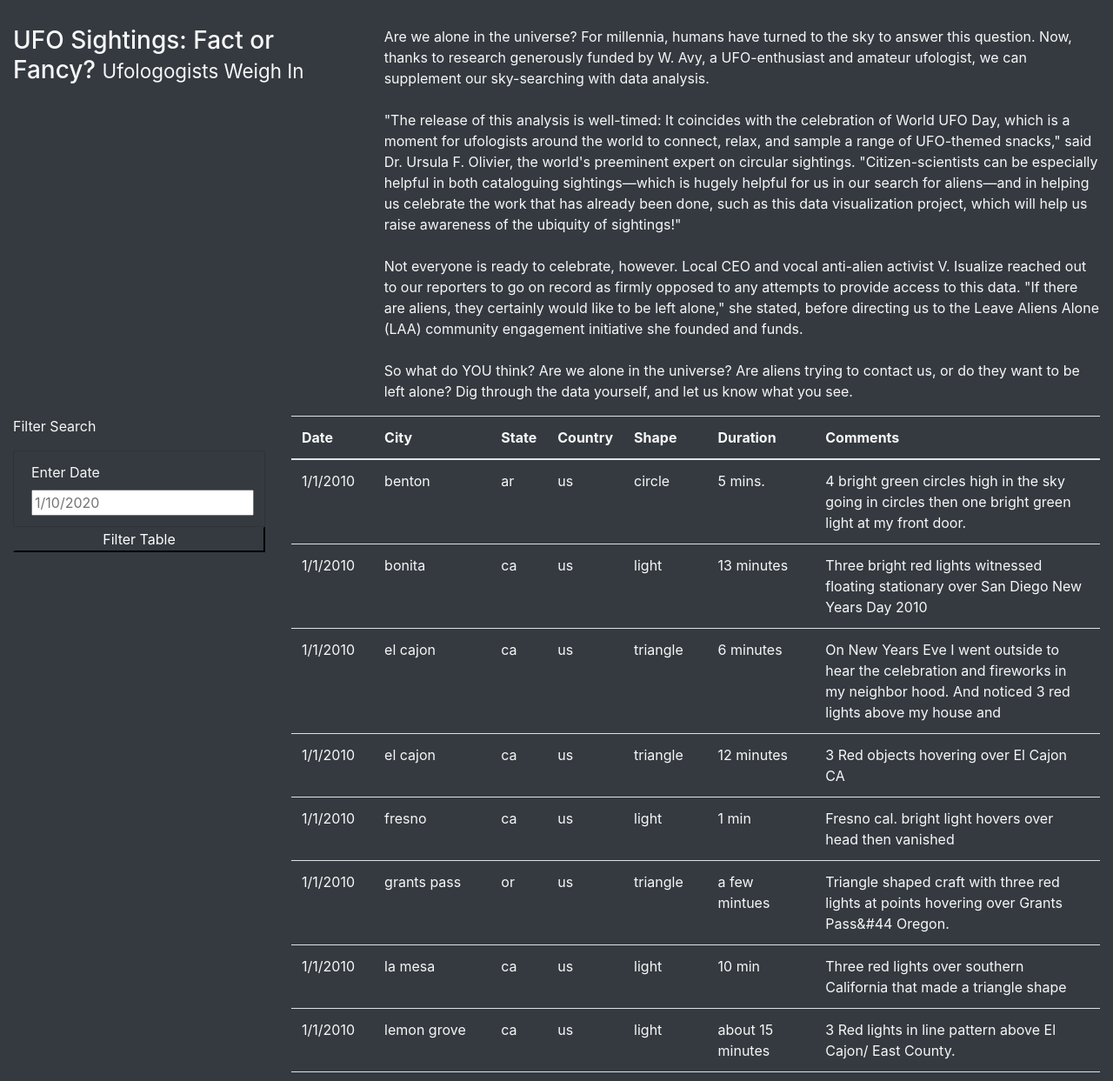
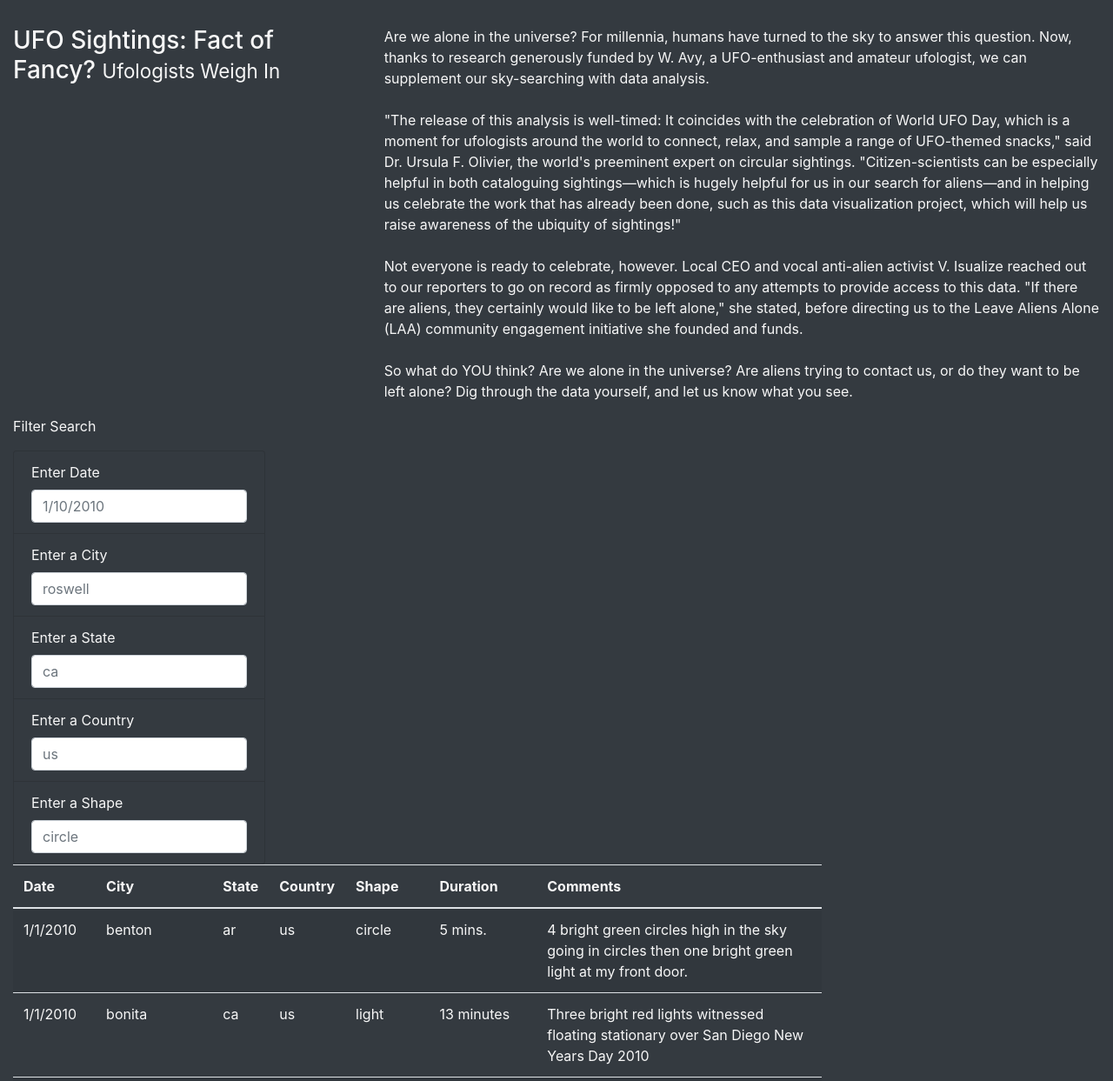
Before and after one commit to DylanSteinhauer/UFOs, a plain HTML site: page index.html in a window 1280 px wide. Shown: the part 261-1504 px from the top of the page at 87% size. Drawn offline with nearby package versions, Linux system fonts and the light colour scheme.

Commit message:
Add files via upload

```diff
--- a/index.html
+++ b/index.html
@@ -4,7 +4,7 @@
     <meta charset="UTF-8">
     <meta http-equiv="X-UA-Compatible" content="IE=edge">
     <meta name="viewport" content="width=device-width, initial-scale=1.0">
-    <title>"UFO Finder"</title>
+    <title>UFO Finder</title>
     <link
       rel="stylesheet"
       href="https://maxcdn.bootstrapcdn.com/bootstrap/4.0.0/css/bootstrap.min.css"
@@ -12,66 +12,70 @@
       crossorigin="anonymous"
     />
     <link rel="stylesheet" href="static/css/style.css">
-    <!-- links index.html to the style.css file -->
-
 </head>
 <body class="bg-dark">
     <div class="wrapper">
-    <!-- "wrapper" helps group the elements and specifies the styling in the stylesheet -->
         <nav class="navbar navbar-dark bg-dark navbar-expand-lg">
-        <!-- creates a navigation bar that can collapse or resize according to the screen size -->
             <a class="navbar-brand" href="index.html">UFO Sightings</a>
-            <!-- resets the webpage after a filter has been applied to the table -->
         </nav>
     </div>
-
     <div class="jumbotron">
-        <h1 class="display-4">The Truth Is Out There</h1>
+        <h1 class="display-4">The Truth is Out There</h1>
     </div>
-
     <div class="container-fluid">
         <div class="row">
           <div class="col-md-4">
-                <h3>UFO Sightings: Fact or Fancy? <small>Ufologogists Weigh In</small></h3>
+            <h3>UFO Sightings: Fact of Fancy? <small>Ufologists Weigh In</small></h3>
           </div>
           <div class="col-md-8">
             <p>
               Are we alone in the universe? For millennia, humans have turned to the sky to answer this question. Now, thanks to research generously funded by W. Avy, a UFO-enthusiast and amateur ufologist, we can supplement our sky-searching with data analysis.<br><br>"The release of this analysis is well-timed: It coincides with the celebration of World UFO Day, which is a moment for ufologists around the world to connect, relax, and sample a range of UFO-themed snacks," said Dr. Ursula F. Olivier, the world's preeminent expert on circular sightings. "Citizen-scientists can be especially helpful in both cataloguing sightings—which is hugely helpful for us in our search for aliens—and in helping us celebrate the work that has already been done, such as this data visualization project, which will help us raise awareness of the ubiquity of sightings!"<br><br>Not everyone is ready to celebrate, however. Local CEO and vocal anti-alien activist V. Isualize reached out to our reporters to go on record as firmly opposed to any attempts to provide access to this data. "If there are aliens, they certainly would like to be left alone," she stated, before directing us to the Leave Aliens Alone (LAA) community engagement initiative she founded and funds.<br><br>So what do YOU think? Are we alone in the universe? Are aliens trying to contact us, or do they want to be left alone? Dig through the data yourself, and let us know what you see.
 
+
             </p>
           </div>
         </div>
       </div>
-
     <div class="container-fluid">
         <div class="row">
           <div class="col-md-3">
             <form class="bg-dark">
                 <p>Filter Search</p>
-                    <ul class="list-group bg-dark">
-                        <li class="list-group-item bg-dark" >
+                <ul class="list-group">
+                  <li class="list-group-item bg-dark">
                     <label for="date">Enter Date</label>
-                            <input type="text" placeholder="1/10/2020" id="datetime" />
-                            <!-- type="text" looks for text to be input -->
-                            <!-- id="datetime" is what JS will look for when button is clicked -->
+                    <input type="text" class="form-control" placeholder="1/10/2010" id="datetime" />
                   </li>
-
-
-
-                        <li class="list-group" class="btn-dark">
-                            <button id="filter-btn" type="button" class="btn-dark">
+                  <li class="list-group-item bg-dark">
+                    <label for="city">Enter a City</label>
+                    <input type="text" class="form-control" placeholder="roswell" id="city" />
+                  </li>
+                  <li class="list-group-item bg-dark"">
+                    <label for="state">Enter a State</label>
+                    <input type="text" class="form-control" placeholder="ca" id="state" />
+                  </li>
+                  <li class="list-group-item bg-dark"">
+                    <label for="country">Enter a Country</label>
+                    <input type="text" class="form-control" placeholder="us" id="country" />
+                  </li>
+                  <li class="list-group-item bg-dark"">
+                    <label for="shape">Enter a Shape</label>
+                    <input type="text" class="form-control" placeholder="circle" id="shape" />
+                  </li>
+                  <!-- <li class="bg-dark">
+                     <button id="filter-btn" type="button" class="btn btn-dark">
                        Filter Table
                      </button>
-                        </li>
-
+                  </li> -->
                 </ul>
                </form>
           </div>
+        </div>
+      </div>
     <div class="col-md-9">
-                <table class="table table-stripped">
+        <table class="table table-striped">
           <thead>
             <tr>
-                        <!-- <tr> signifies that everything nested within it will be displayed as a row of data -->
                 <th>Date</th>
                 <th>City</th>
                 <th>State</th>
@@ -79,19 +83,15 @@
                 <th>Shape</th>
                 <th>Duration</th>
                 <th>Comments</th>
-                            <!-- <th> indicates the column name -->
             </tr>
           </thead>
-                    <tbody>
-                    </tbody>
+          <tbody></tbody>
         </table>
       </div>
-        </div>
-    </div>
+
     <script src="https://cdnjs.cloudflare.com/ajax/libs/d3/4.11.0/d3.js"></script>
     <script src="static/js/data.js"></script>
     <script src="static/js/app.js"></script>
-    <!-- Adding the link to D3.js allows the library to react to the user input -->
-    <!-- data.js is linked next so that the data is loaded and can be accessed -->
+
 </body>
 </html>
```
Lines whose indentation alone changed are shown as unchanged.
